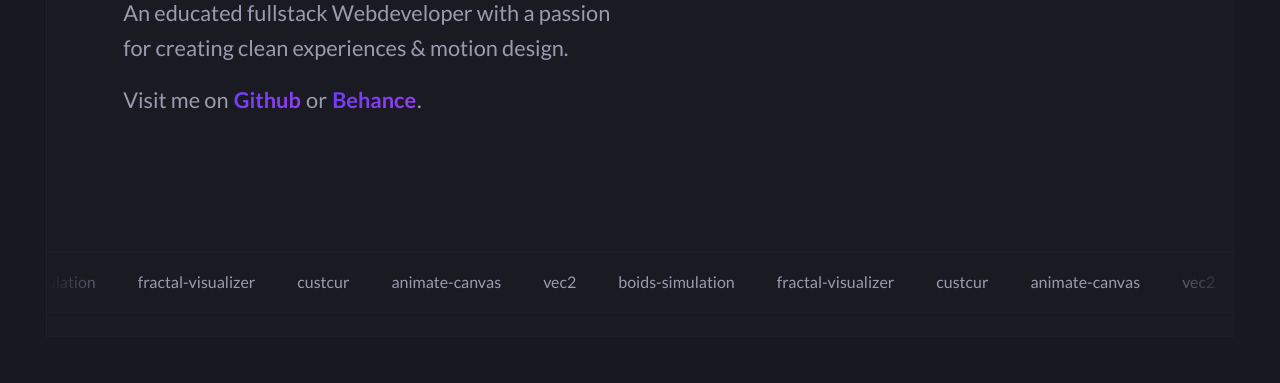
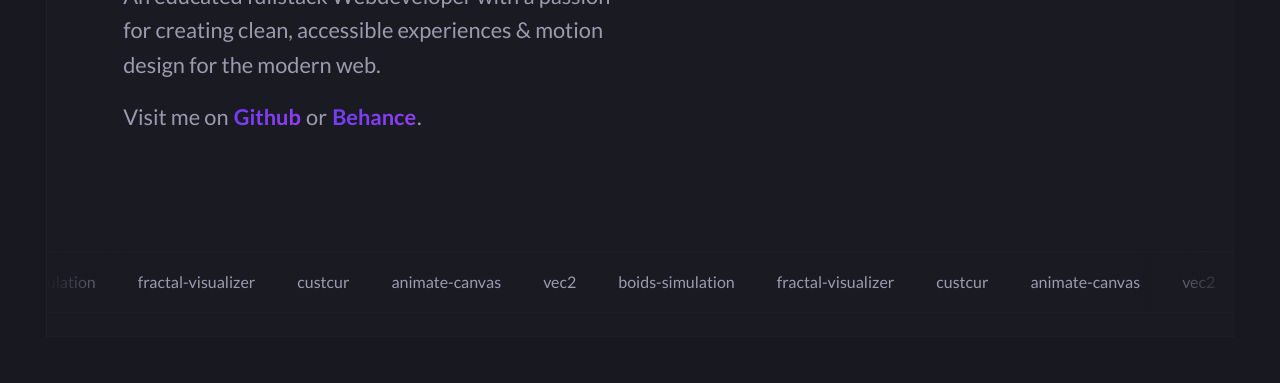
Before and after one commit to felixgro/felixgrohs.dev, a website built with Vite: page index.html in a window 1280 px wide. Shown: the part 417-800 px from the top of the page. Built offline with nearby package versions, Linux system fonts and the light colour scheme.

Commit message:
update(introduction paragraph)

```diff
--- a/index.html
+++ b/index.html
@@ -45,8 +45,8 @@
 			<article>
 				<h1 class="h1">I’m <span>Felix Grohs.</span></h1>
 				<p class="intro">
-					An educated fullstack Webdeveloper with a passion for creating clean experiences &
-					motion design.
+					An educated fullstack Webdeveloper with a passion for creating clean, accessible experiences &
+					motion design for the modern web.
 				</p>
 				<p class="intro">
 					Visit me on <a href="https://github.com/felixgro">Github</a> or <a
```
